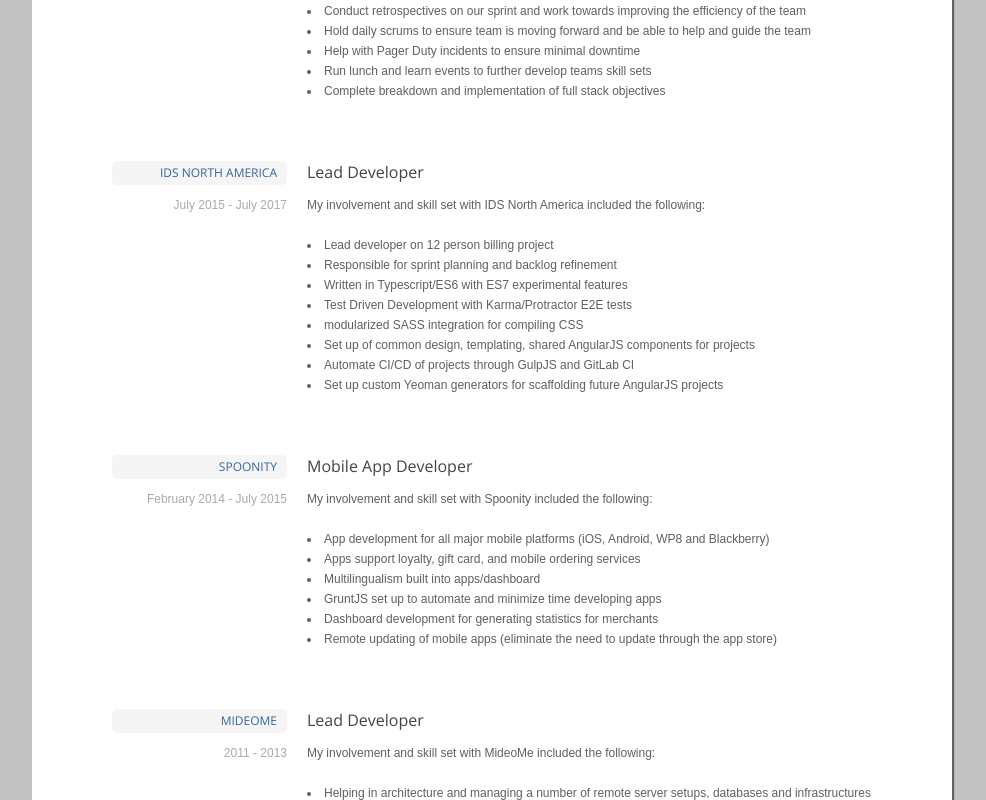
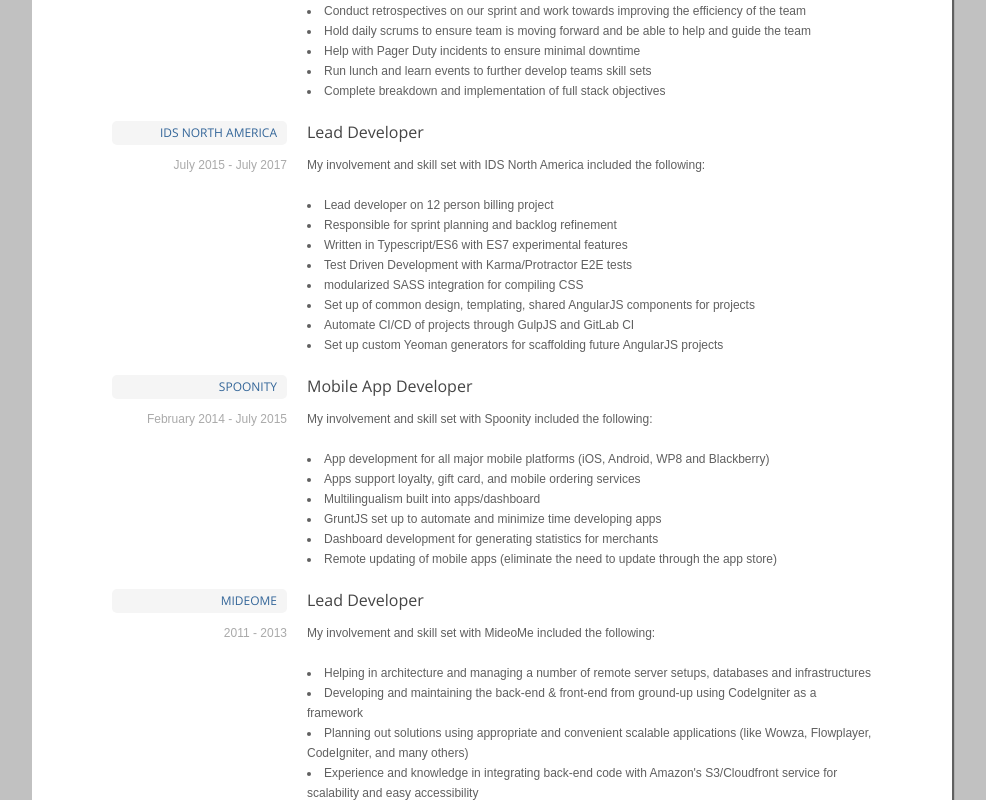
Before and after one commit to mikedidomizio/mikedidomizio-resume, a Vue app: page / in a window 1280 px wide. Shown: the part 620-1420 px from the top of the page, without its empty margins (148-1134 px from the left). Built offline with nearby package versions, Linux system fonts and the light colour scheme.

Commit message:
Add SCSS support

```diff
--- a/src/App.vue
+++ b/src/App.vue
@@ -153,9 +153,5 @@
 </script>
 
 <style>
-    /* the CSS from before, not scoped to correct components */
-    @import "assets/base.css";
-    @import "assets/grid.css";
-    @import "assets/layout.css";
     @import "http://fonts.googleapis.com/css?family=Open+Sans:300,400,700";
 </style>
--- a/src/main.js
+++ b/src/main.js
@@ -1,5 +1,11 @@
 import Vue from 'vue'
 import App from './App.vue'
+
+// SCSS files
+/* the CSS from before, not scoped to correct components */
+import './assets/base.scss';
+import './assets/layout.scss';
+import './assets/grid.scss';
 
 Vue.config.productionTip = false
 
```
Also changed, not shown: package.json (+7 -4 lines), src/assets/base.scss (renamed from src/assets/base.css), src/assets/grid.scss (renamed from src/assets/grid.css), src/assets/layout.scss (renamed from src/assets/layout.css), 1 other file (tests, documents, lock files or other folders).
